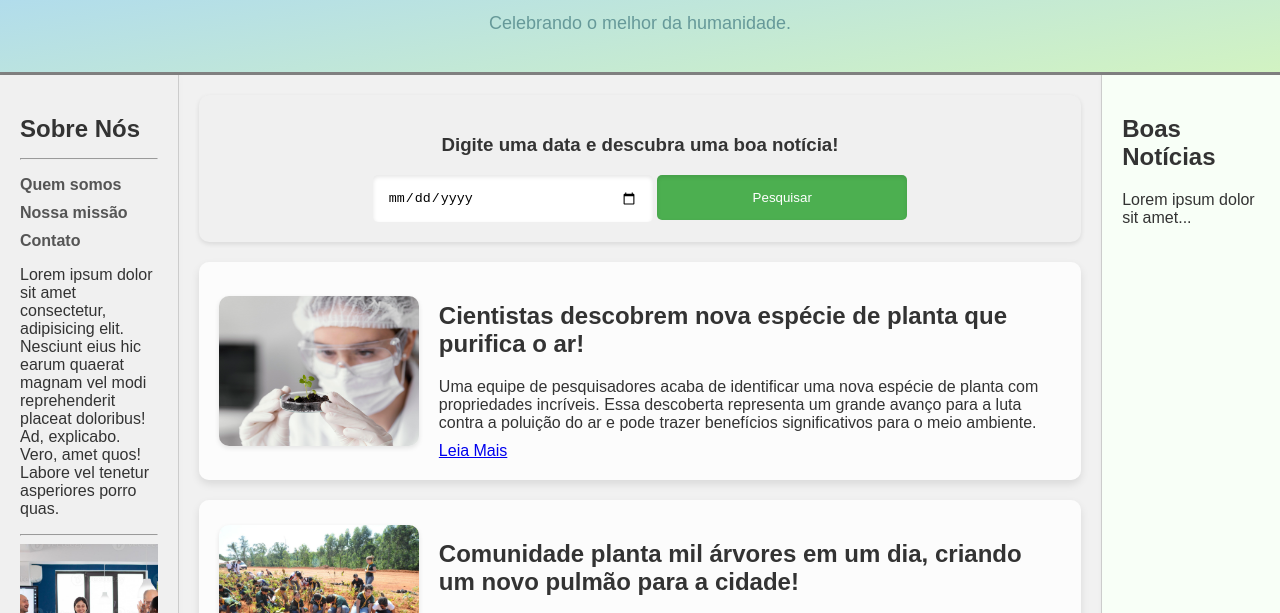
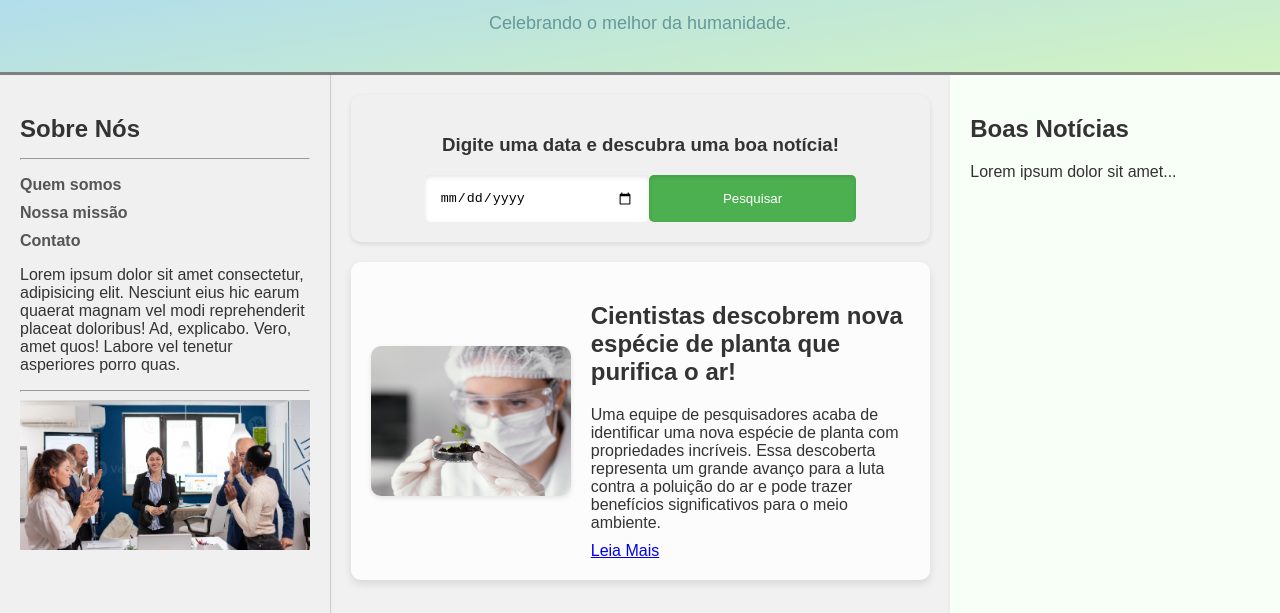
Before and after one commit to Milena7qSantana/Boas-do-Dia, a plain HTML site: page index.html in a window 1280 px wide. Shown: the part 128-741 px from the top of the page. Drawn offline with Linux system fonts and the light colour scheme.

Commit message:
Correção de pesquisar e incremento de nova função no JS

```diff
--- a/index.html
+++ b/index.html
@@ -35,13 +35,13 @@
       <main>
         <section id="pesquisar">
           <h3>Digite uma data e descubra uma boa notícia!</h3>
-          <div>
+          <div class="pesquisar-div">
             <input type="date" placeholder="Digite o nome do atleta" />
             <button>Pesquisar</button>
           </div>
         </section>
-        <section class="resultados-pesquisa">
-          <div class="item-resultado">
+        <section id="resultados-pesquisa">
+          <!--<div class="item-resultado">
             <img
               src="/Imagens/cientista.jpg"
               alt="Imagem da notícia"
@@ -103,7 +103,7 @@
                 >Leia Mais</a
               >
             </div>
-          </div>
+          </div>-->
         </section>
       </main>
       <div class="main-content">
--- a/script/dados.js
+++ b/script/dados.js
@@ -3,7 +3,7 @@ let dados = [
     titulo: "Cientistas descobrem nova espécie de planta que purifica o ar! ",
     descricao:
       "Uma equipe de pesquisadores acaba de identificar uma nova espécie de planta com propriedades incríveis. Essa descoberta representa um grande avanço para a luta contra a poluição do ar e pode trazer benefícios significativos para o meio ambiente. ",
-    imagem: "#",
+    imagem: "/Imagens/cientista.jpg",
     link: "#",
   },
   {
--- a/script/script.js
+++ b/script/script.js
@@ -1 +1,25 @@
-console.log(dados[1].descricao);
+//console.log(dados[1].descricao);
+
+let section = document.getElementById("resultados-pesquisa");
+
+console.log(section);
+
+section.innerHTML = `
+         <div class="item-resultado">
+            <img
+              src="${dados[0].imagem}"
+              alt="Imagem da notícia"
+            />
+            <div>
+              <h2>
+                ${dados[0].titulo}
+              </h2>
+              <p class="descricao-meta">
+                ${dados[0].descricao}
+              </p>
+              <a
+                href="${dados[0].link}"
+                target="_blank"
+                >Leia Mais</a
+              ></div>
+         </div>`;
--- a/styles/style.css
+++ b/styles/style.css
@@ -106,7 +106,6 @@ header p {
   box-shadow: 2px 2px 5px rgba(0, 0, 0, 0.1);
   padding: 20px;
   width: 25%;
-  border-left: 1px solid #ccc;
 }
 
 /* Main */
@@ -118,25 +117,25 @@ main {
     0.9
   ); /* Cor cinza claro com leve transparência */
   padding: 20px;
+  width: 50%;
 }
 
 /* Seção de pesquisa */
-section:first-child {
-  display: flex;
-  justify-content: center;
-  align-items: center;
-  margin-bottom: 20px;
-}
-
 #pesquisar {
   display: flex;
   flex-direction: column; /* Altera a direção para coluna */
-  justify-content: center;
   align-items: center;
   background-color: #f0f0f0; /* Cor de fundo suave */
   border-radius: 10px; /* Bordas arredondadas */
   padding: 20px;
+  margin-bottom: 20px;
   box-shadow: 0 2px 5px rgba(0, 0, 0, 0.1);
+}
+
+.pesquisar-div {
+  display: flex;
+  justify-content: center;
+  width: 80%;
 }
 
 input[type="date"],
@@ -231,4 +230,13 @@ footer p {
   .item-resultado {
     width: 100%;
   }
+
+  .pesquisar-div {
+    flex-direction: column;
+  }
+
+  input[type="date"],
+  button {
+    width: 100px;
+  }
 }
```
